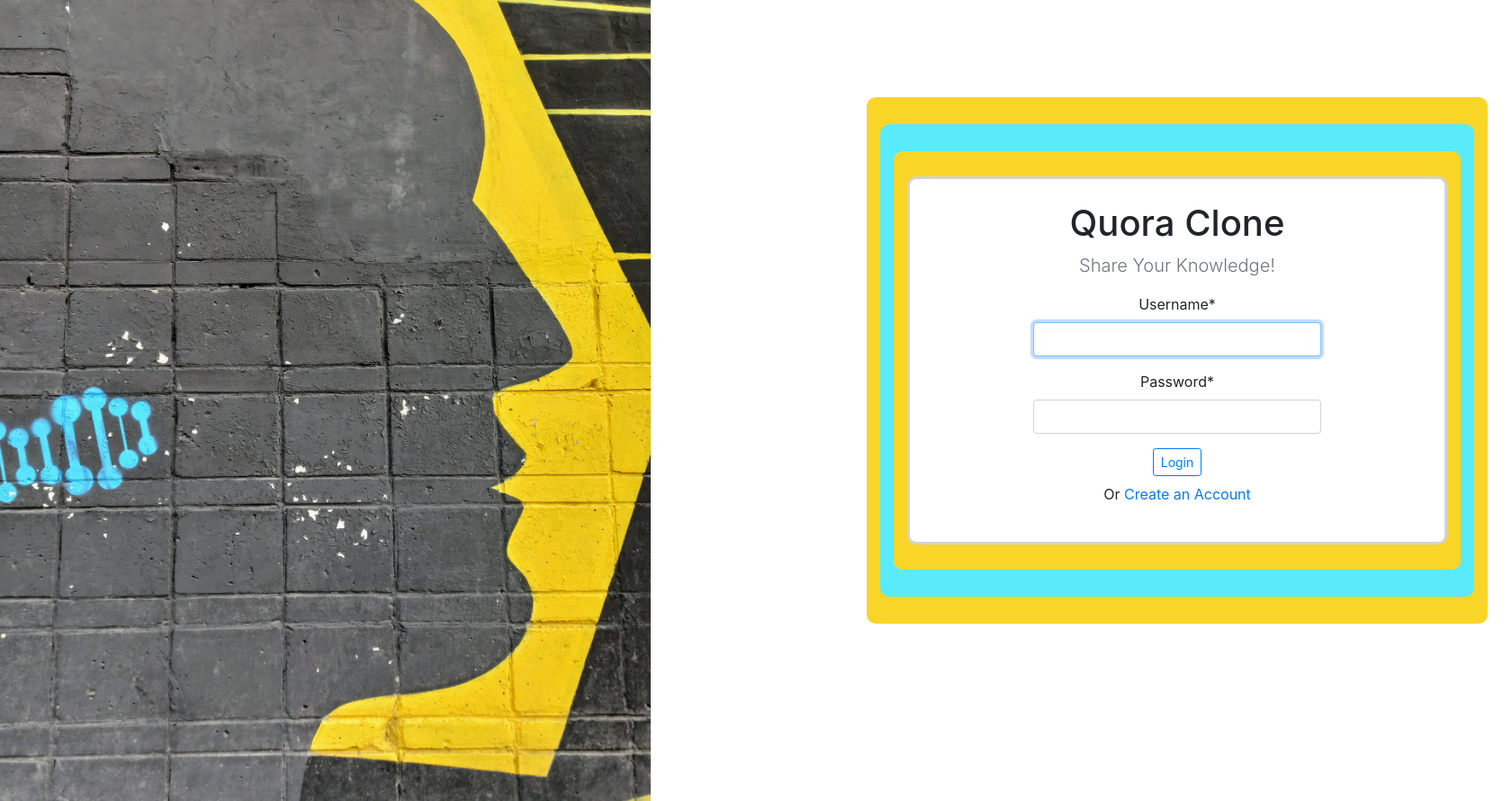
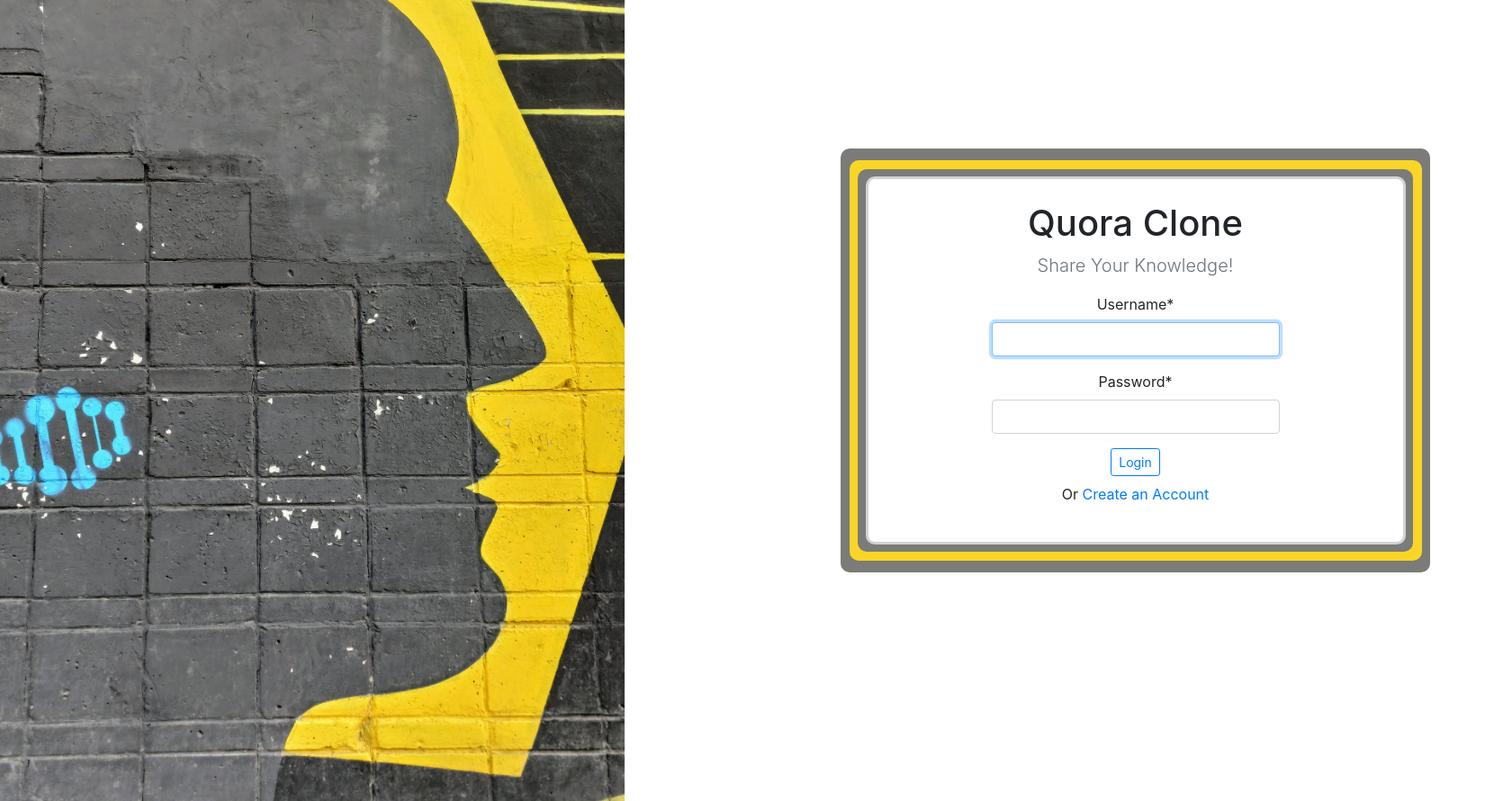
Before and after one commit to jordanengstrom/quora_clone, a Django app: page /accounts/login/ in a window 1680 px wide. Shown: the whole page at 90% size. Run offline with Django 3.2, Linux system fonts and the light colour scheme; some libraries are stand-ins or nearby versions.

Commit message:
striped border for login form complete

```diff
--- a/quora_clone/templates/auth_layout.html
+++ b/quora_clone/templates/auth_layout.html
@@ -11,24 +11,24 @@
   margin: auto;
 }
 #border-box-1 {
-  background-color: #f9d528;
+  background-color: #7b7b78;
   border-radius: 10px;
-  width: 690px;
-  height: 585px;
+  width: 655px;
+  height: 471px;
   margin: auto;
 }
 #border-box-2 {
-  background-color: #5aebfa;
+  background-color: #f9d528;
   border-radius: 10px;
-  width: 660px;
-  height: 525px;
+  width: 636px;
+  height: 445px;
   margin: auto;
 }
 #border-box-3 {
-  background-color: #f9d528;
+  background-color: #7b7b78; /*#5aebfa;*/
   border-radius: 10px;
-  width: 630px;
-  height: 465px;
+  width: 617px;
+  height: 425px;
   margin: auto;
 }
 .container {
@@ -37,7 +37,7 @@
   flex-direction: row;
   justify-content: flex-end;
   align-items: stretch;
-  margin-left: 21rem;
+  margin-left: 19rem;
   margin-right: 0rem;
 }
 div {
@@ -54,7 +54,7 @@
   margin: auto;
 }
 .outer-area {
-  margin-right: -12rem;
+  margin-right: -10rem;
   padding-left: 15rem;
 }
 #question-head-img {
```
